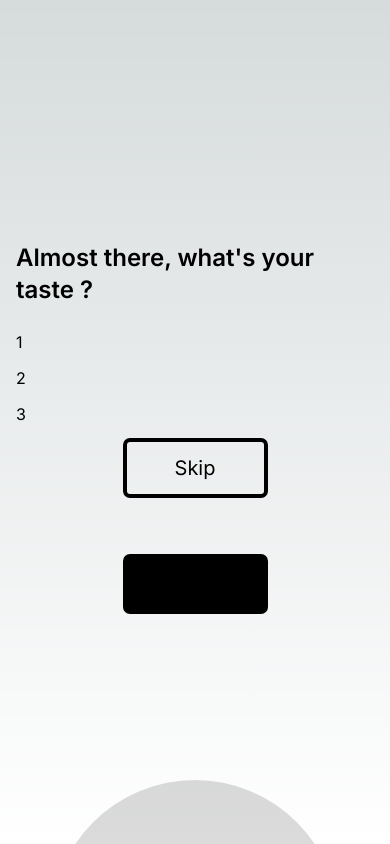
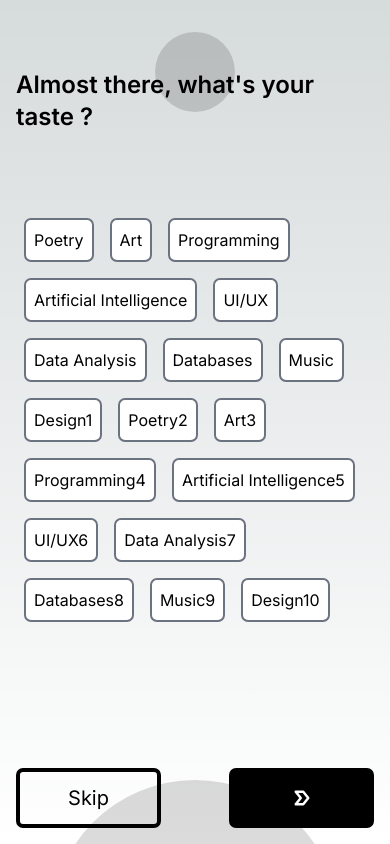
Before and after one commit to marks-eduhub/skiller-frontend, a Next.js app: page /preference in a window 390 px wide. Built offline with nearby package versions, Linux system fonts and the light colour scheme.

Commit message:
mobile and desktop design

```diff
--- a/app/globals.css
+++ b/app/globals.css
@@ -68,7 +68,7 @@
     --destructive: 0 62.8% 30.6%;
     --destructive-foreground: 210 40% 98%;
 
-    --border: 217.2 32.6% 17.5%;
+    --border: 0 0% 50%;
     --input: 217.2 32.6% 17.5%;
     --ring: 212.7 26.8% 83.9%;
   }
--- a/components/preference/data.json
+++ b/components/preference/data.json
@@ -1,7 +1,11 @@
 {
    "preference_options": [
     "Poetry", "Art", "Programming", "Artificial Intelligence", "UI/UX", "Data Analysis",
-    "Databases", "Music", "Design"
-]
+    "Databases", "Music", "Design1", "Poetry2", "Art3", "Programming4", "Artificial Intelligence5", "UI/UX6", "Data Analysis7",
+    "Databases8", "Music9", "Design10"
+],
+   "title": "Almost there, what's your taste ?",
+   "slider": "/slider_icon.svg",
+   "skip" : "Skip"
 
 }
--- a/components/preference/index.tsx
+++ b/components/preference/index.tsx
@@ -4,45 +4,92 @@ import React from "react";
 import data from "./data.json";
 import Image from "next/image";
 import { Button } from "../ui/button";
-// import { useRouter } from 'next/router';
+import { TbArrowBadgeRight } from "react-icons/tb";
+import { useState } from "react";
+
 
 interface PreferenceProps {
   errorMessage?: string;
 }
+
+const Options: React.FC = () => {
+  const options = data.preference_options || {};
+  const [selected, setSelected] = useState<string[]>([]);
+  return (
+    <div className="flex flex-wrap">
+      {options.map((option, index) => (
+        <div
+          key={index}
+          className={`rounded-[7px] border-2 border-gray-500 m-2 p-2 ${
+            selected.includes(option)
+              ? "bg-black text-white"
+              : "bg-white text-black"
+          }`}
+          onClick={() => {
+            if (selected.includes(option)) {
+              setSelected(selected.filter((item) => item !== option));
+            } else {
+              setSelected([...selected, option]);
+            }
+          }}
+        >
+          {option}
+        </div>
+      ))}
+    </div>
+  );
+};
+
 const Preference: React.FC<PreferenceProps> = ({ errorMessage }) => {
-  // const router = useRouter(); // Access the router object
 
-  // function handleOnClick(): void {
-  //   router.push("/dashboard");
-  // }
 
   return (
-    <div className="flex flex-col justify-center md:grid md:grid-cols-4 md:grid-rows-3 gap-3 bg-grey h-screen p-4 relative  overflow-y-auto">
+    <div className="flex flex-col justify-between md:flex md:flex-col md:justify-center md:grid md:grid-cols-4 md:grid-rows-3 gap-3 bg-grey h-screen p-4 relative  overflow-y-auto">
       {/* row 1 */}
       <div className=""></div>
-      <div className="text-black font-semibold text-2xl col-span-2 flex justify-center self-center ">
-        <h3>Almost there, what's your taste ?</h3>
+      <div className="text-black mt-10 mb-10 font-semibold text-2xl col-span-2 flex justify-center self-center">
+        {data.title}
+        <div className="fixed right-1/8 w-[5rem] h-[5rem] top-[2rem] md:right-1/6 md:top-[14rem] md:h-[8rem] md:w-[8rem] lg:right-1/4 lg:top-[5rem] bg-black opacity-[14%] transform rounded-full " />
+
         <div className="fixed left-1/8 w-[18rem] h-[18rem] bottom-[-14rem] md:left-1/6 md:bottom-[-40rem] md:h-[44rem] md:w-[44rem] lg:left-1/4  bg-black opacity-[14%] transform rounded-full " />
       </div>
       <div className=""></div>
 
       {/* row 2 */}
-        <div className="col-span-1">1</div>
-        <div className="col-span-1">2</div>
-        <div className="col-span-2">3</div>
+      <div className="col-span-1"></div>
+      <div className="col-span-2">
+        <Options />
+      </div>
+      <div className="col-span-1"></div>
+      <div className="relative mt-10 mb-10 col-span-2 h-[20px] flex justify-center self-center md:hidden">
+        <Image src={data.slider} alt={"slider icon"} priority={true} fill />
+      </div>
+      {/* row 3 */}
 
-
-      {/* row 3 */}
-      <div className="flex justify-end self-center col-span-1">
+      <div className="hidden md:flex md:justify-end md:self-center md:col-span-1">
         <button className="rounded-[7px] border-4 border-solid border-black text-black text-[20px] w-[145px] h-[60px] ">
-          Skip
+          <p className="break-all">{data.skip}</p>
         </button>
       </div>
-      <div className="col-span-2"></div>
-      <div className=" flex justify-start self-center col-span-1">
-        <button className="rounded-[7px] bg-black w-[145px] h-[60px] mt-[2rem] ">
-          Sk
+      <div className="hidden md:relative md:col-span-2 md:h-[20px] md:flex md:justify-center md:self-center">
+        <Image src={data.slider} alt={"slider icon"} priority={true} fill />
+      </div>
+      <div className="hidden md:flex md:justify-start md:self-center md:col-span-1">
+        <button className="flex justify-center items-center bg-black rounded-[7px] w-[145px] h-[60px] ">
+          <TbArrowBadgeRight size={30} color="white" />
         </button>
+      </div>
+      <div className="flex justify-between md:hidden">
+        <div className=" flex justify-end self-center col-span-1">
+          <button className="rounded-[7px] border-4 border-solid border-black text-black text-[20px] w-[145px] h-[60px] ">
+            <p className="break-all">{data.skip}</p>
+          </button>
+        </div>
+        <div className=" flex justify-start self-center col-span-1">
+          <button className="flex justify-center items-center bg-black rounded-[7px] w-[145px] h-[60px] ">
+            <TbArrowBadgeRight size={30} color="white" />
+          </button>
+        </div>
       </div>
     </div>
   );
```
Also changed, not shown: public/slider_icon.svg (added).
